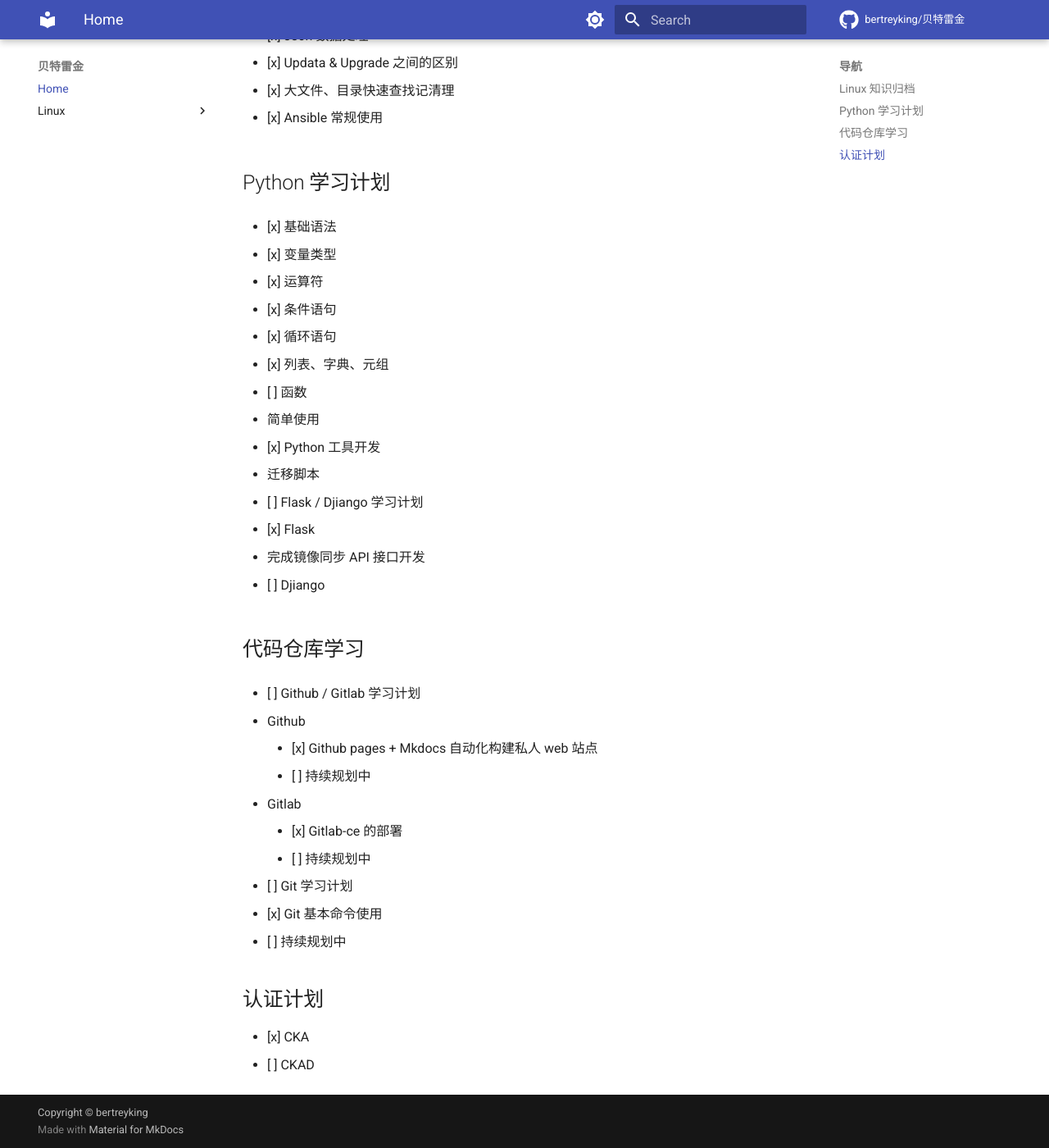
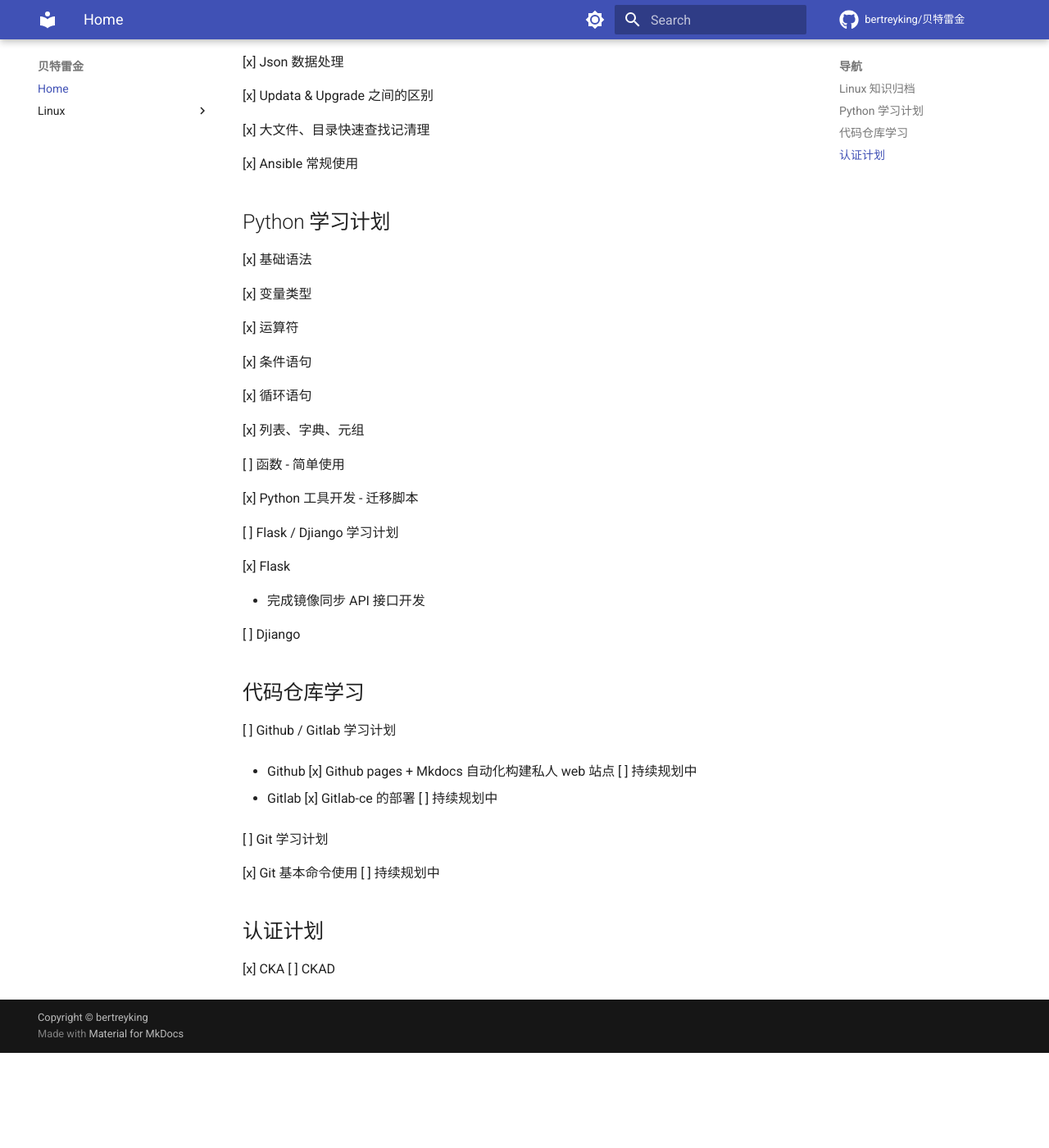
Before and after one commit to bertreyking/bertreyking.github.io, an MkDocs documentation site: the page built from docs/index.md, in a window 1280 px wide and 1400 px high, scrolled down 376 px. Shown: the whole window at 82% size. Built offline with MkDocs 1.6.1 and Material for MkDocs 9.7.7, drawn with Linux system fonts in a browser that asks for light colours; comment, search, counter and statistics services are not loaded; after the commit the page ends 1660 px from its top, so only the background shows below that.

```diff
--- a/docs/index.md
+++ b/docs/index.md
@@ -2,70 +2,70 @@
 
 ## Linux 知识归档
 
-- [x] CPU 性能分析
+[x] CPU 性能分析
 
-- [x] CPU 上下文切换分析
+[x] CPU 上下文切换分析
 
-- [x] Iptables 使用
+[x] Iptables 使用
 
-- [x] Tcpdump 使用
+[x] Tcpdump 使用
 
-- [x] DNS 解析
+[x] DNS 解析
 
-- [x] Json 数据处理
+[x] Json 数据处理
 
-- [x] Updata & Upgrade 之间的区别
+[x] Updata & Upgrade 之间的区别
 
-- [x] 大文件、目录快速查找记清理
+[x] 大文件、目录快速查找记清理
 
-- [x] Ansible 常规使用
+[x] Ansible 常规使用
 
 ## Python 学习计划
 
-- [x] 基础语法
+[x] 基础语法
 
-- [x] 变量类型
+[x] 变量类型
 
-- [x] 运算符
+[x] 运算符
 
-- [x] 条件语句
+[x] 条件语句
 
-- [x] 循环语句
+[x] 循环语句
 
-- [x] 列表、字典、元组
+[x] 列表、字典、元组
 
-- [ ] 函数
-  - 简单使用
+[ ] 函数
+- 简单使用
 
-- [x] Python 工具开发
-  - 迁移脚本
+[x] Python 工具开发
+ - 迁移脚本
 
-- [ ] Flask / Djiango 学习计划
+[ ] Flask / Djiango 学习计划
 
-  - [x] Flask
+  [x] Flask
 
   - 完成镜像同步 API 接口开发
 
-  - [ ] Djiango
+  [ ] Djiango
 
 ## 代码仓库学习
 
-- [ ] Github / Gitlab 学习计划
+[ ] Github / Gitlab 学习计划
 
-  - Github
-    - [x] Github pages + Mkdocs 自动化构建私人 web 站点
-    - [ ] 持续规划中
+- Github
+[x] Github pages + Mkdocs 自动化构建私人 web 站点
+[ ] 持续规划中
 
-  - Gitlab
-    - [x] Gitlab-ce 的部署
-    - [ ] 持续规划中
+- Gitlab
+[x] Gitlab-ce 的部署
+[ ] 持续规划中
 
-- [ ] Git 学习计划
+[ ] Git 学习计划
 
-  - [x] Git 基本命令使用
-  - [ ] 持续规划中
+[x] Git 基本命令使用
+[ ] 持续规划中
 
 ## 认证计划
 
-- [x] CKA
-- [ ] CKAD
+[x] CKA
+[ ] CKAD
```
